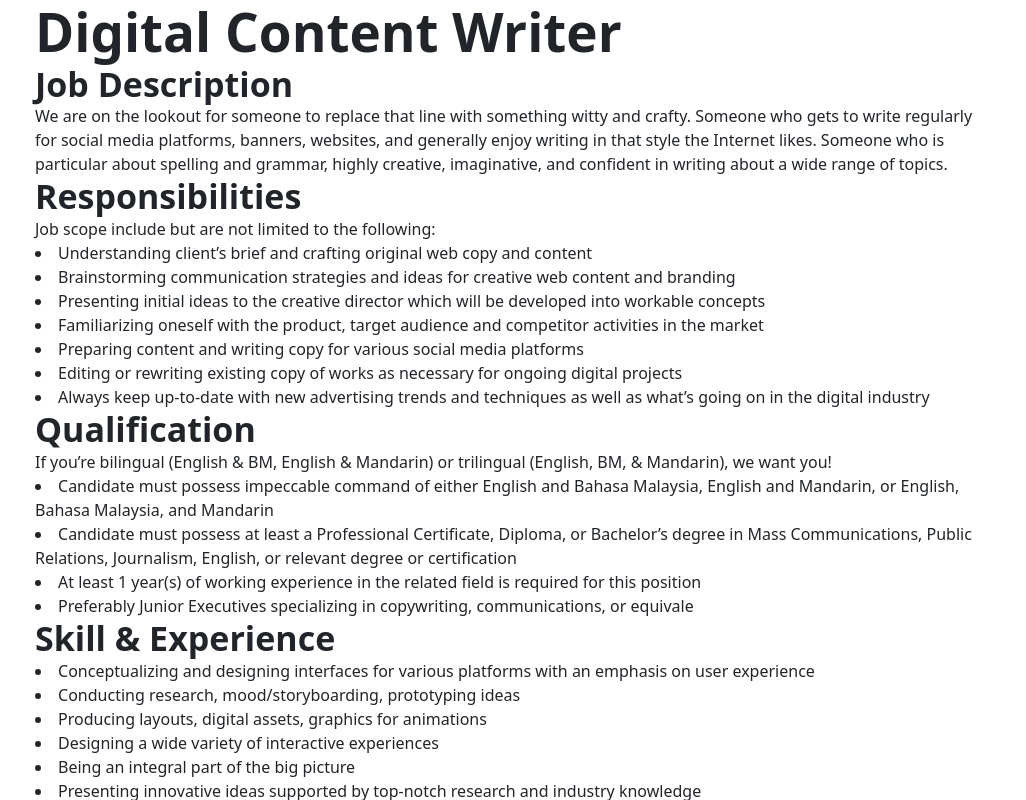
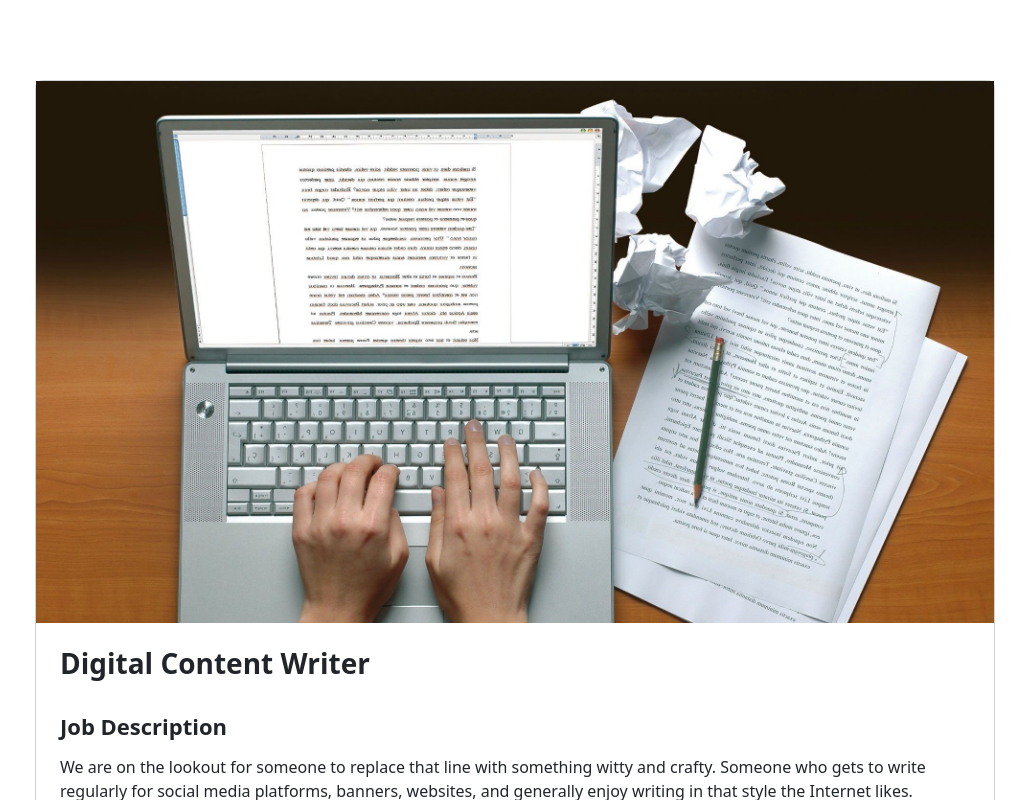
Before and after one commit to Edberaga/Old-Saysheji, a React (Vite) app: page /career/digital-content-writer in a window 1280 px wide. Shown: the top 800 px of the page, without its empty margins (125-1151 px from the left). Built offline with nearby package versions, Linux system fonts and the light colour scheme.

Commit message:
Use the CSS and add button at career single page

```diff
--- a/src/page/hiring/career/index.jsx
+++ b/src/page/hiring/career/index.jsx
@@ -1,54 +1,69 @@
 import React from 'react'
+import Discuss from '../../../home/Discuss'
 import { styles } from '../../../style'
 import Content from './constant/career.json'
+import './index.css'
 
-const Career = ({ job }) => {
+const Career = ({ job, bg }) => {
   return (
     <>
     {
       Content.map((param, index) => {
         return(
           <>
-          <section key={index} className="ss:w-[75%] w-full m-auto">
+          <section key={index} className="ss:w-[75%] w-full career-container ">
             {param[`${job}`].map((param, index) => (
-              <div key={index} className="w-full sm:mb-16 mb-6 relative z-[1]">
-                <h1 className='text-[53px] font-semibold'>
+              <section key={index}>
+                <header
+                className={`h-[542px] w-full bg-cover ` }
+                style={{ backgroundImage: `url(${bg})` }}
+                />
+
+                <div className="w-full sm:mb-16 mb-6 relative z-[1] px-4 py-2">
+                  <h1 className='text-[28px] font-semibold py-3'>
                     {param.title}
                   </h1>
+
                   <div className="w-full md:mt-0 mt-6">
-                  <h2 className='text-[34px] font-semibold'>Job Description</h2>
+                  <p className={`text-base`}>{param.description}</p>
+                    <h2 className='text-[22px] font-semibold py-3'>Job Description</h2>
                     <p className={`text-base`}>{param.about}</p>
 
-                  <h2 className='text-[34px] font-semibold'>Responsibilities</h2>
-                  <p className={`text-base`}>Job scope include but are not limited to the following:</p>
-                  <ul>
+                    <h2 className='text-[22px] font-semibold py-3'>Responsibilities</h2>
+                    <p className={`text-base `}>Job scope include but are not limited to the following:</p>
+                    <ul className='career-list'>
                       {param['responsibilities'].map((param, index) => (
-                      <li key={index} className='list-disc list-inside'>
+                        <li key={index}>
                           {...param}
                         </li>
                       ))}
                     </ul>
 
-                  <h2 className='text-[34px] font-semibold'>Qualification</h2>
+                    <h2 className='text-[22px] font-semibold py-3'>Qualification</h2>
                     <p className={`text-base`}>{param.statement}</p>
-                  <ul>
+                    <ul className='career-list'>
                       {param['qualification'].map((param, index) => (
-                      <li key={index} className='list-disc list-inside'>
+                        <li key={index}>
                           {...param}
                         </li>
                       ))}
                     </ul>
 
-                  <h2 className='text-[34px] font-semibold'>Skill & Experience</h2>
-                  <ul>
+                    <h2 className='text-[22px] font-semibold py-3'>Skill & Experience</h2>
+                    <ul className='career-list'>
                       {param['skills'].map((param, index) => (
-                      <li key={index} className='list-disc list-inside'>
+                        <li key={index}>
                           {...param}
                         </li>
                       ))}
                     </ul>
                   </div>
+
+                  <div className="mt-5 w-full flex justify-center">
+                    <Discuss  detail='Apply Now' link="/contact" />
                   </div>
+                </div>
+              </section>
             ))}
           </section>
           </>
```
Lines whose indentation alone changed are shown as unchanged.
